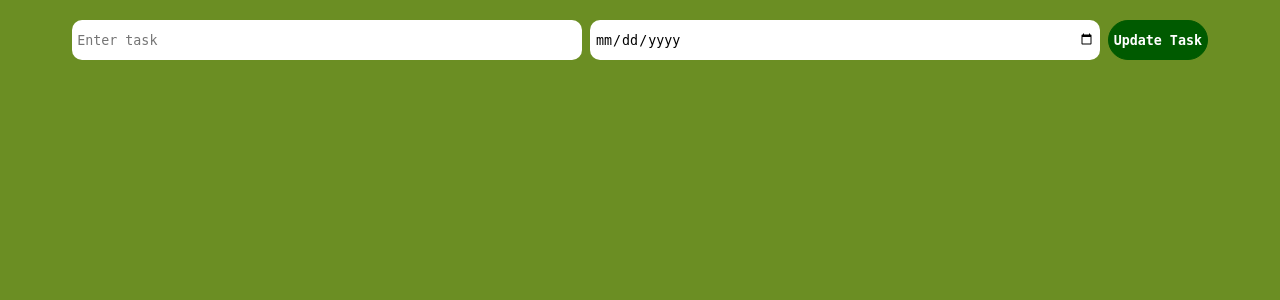
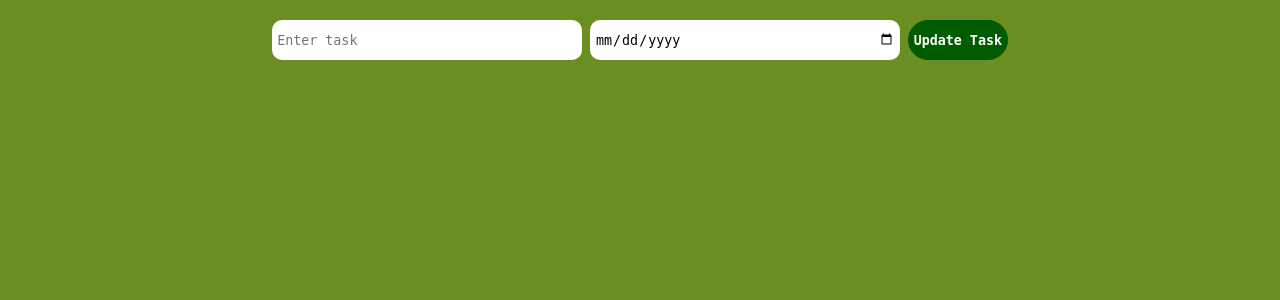
Before and after one commit to johnpauljuma/todoapp, a PHP site: page /edit_task.php in a window 1280 px wide. Shown: the top 300 px of the page. Run offline with PHP 8.4, Linux system fonts and the light colour scheme; data that the repository does not hold is empty; some libraries are stand-ins or nearby versions.

```diff
--- a/add_task.php
+++ b/add_task.php
@@ -10,7 +10,7 @@ if (isset($_POST['add'])) {
         $date = $_POST['date'];
 
         // Prepare the SQL statement
-        $stmt = $db->prepare("INSERT INTO `task` (`task`, `status`, `date`) VALUES (?, 'Pending', ?)");
+        $stmt = $db->prepare("INSERT INTO `task` (`task_id`, `status`, `date`) VALUES (?, 'Pending', ?)");
 
         // Bind the parameter
         $stmt->bind_param("iss", $task, $date);
--- a/styles.css
+++ b/styles.css
@@ -38,7 +38,7 @@ margin-bottom: 30px;
 }
 
 input {
-width: 500px;
+width: 300px;
 height: 30px;
 border: none;
 border-radius: 10px;
```
